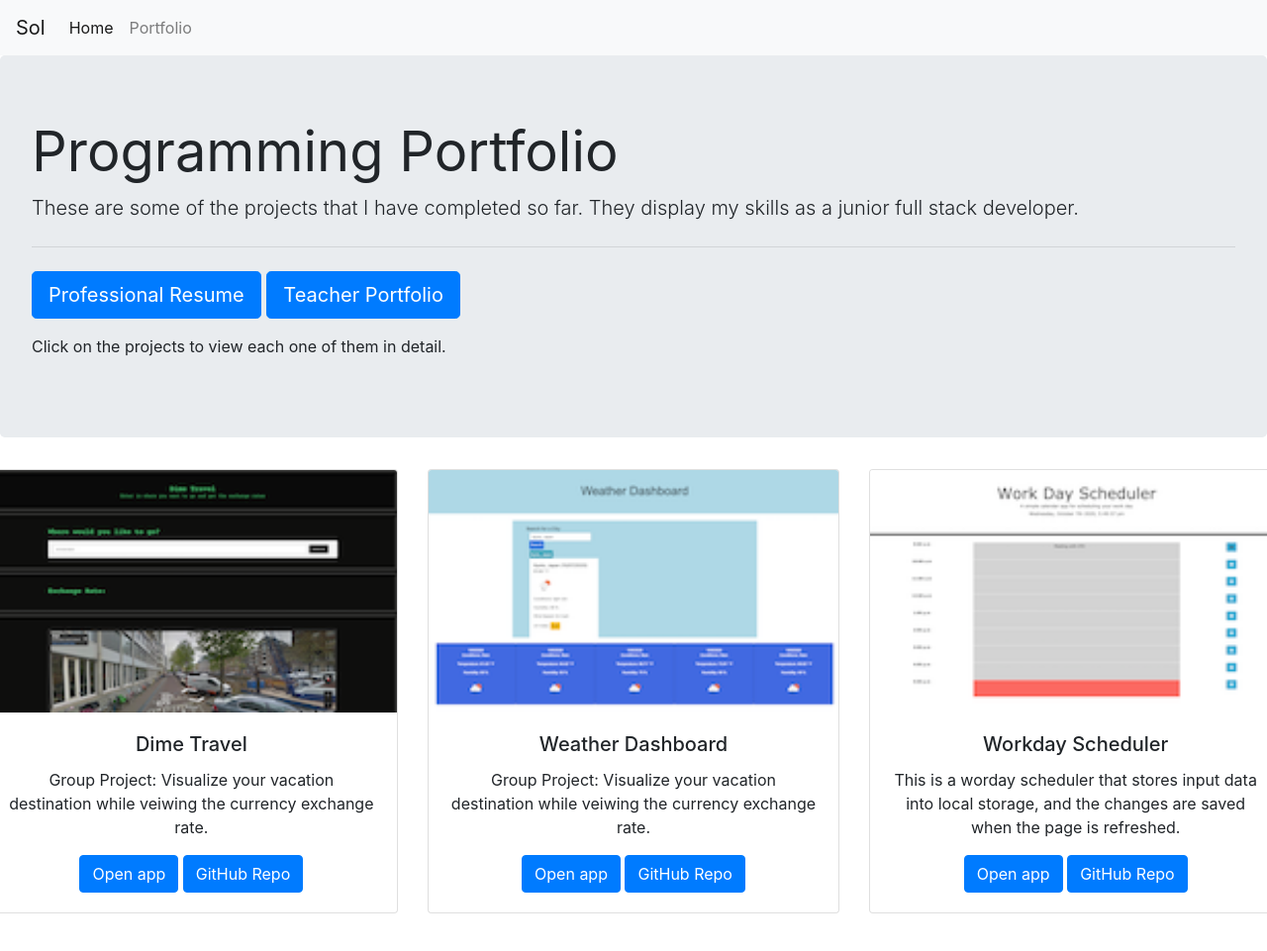
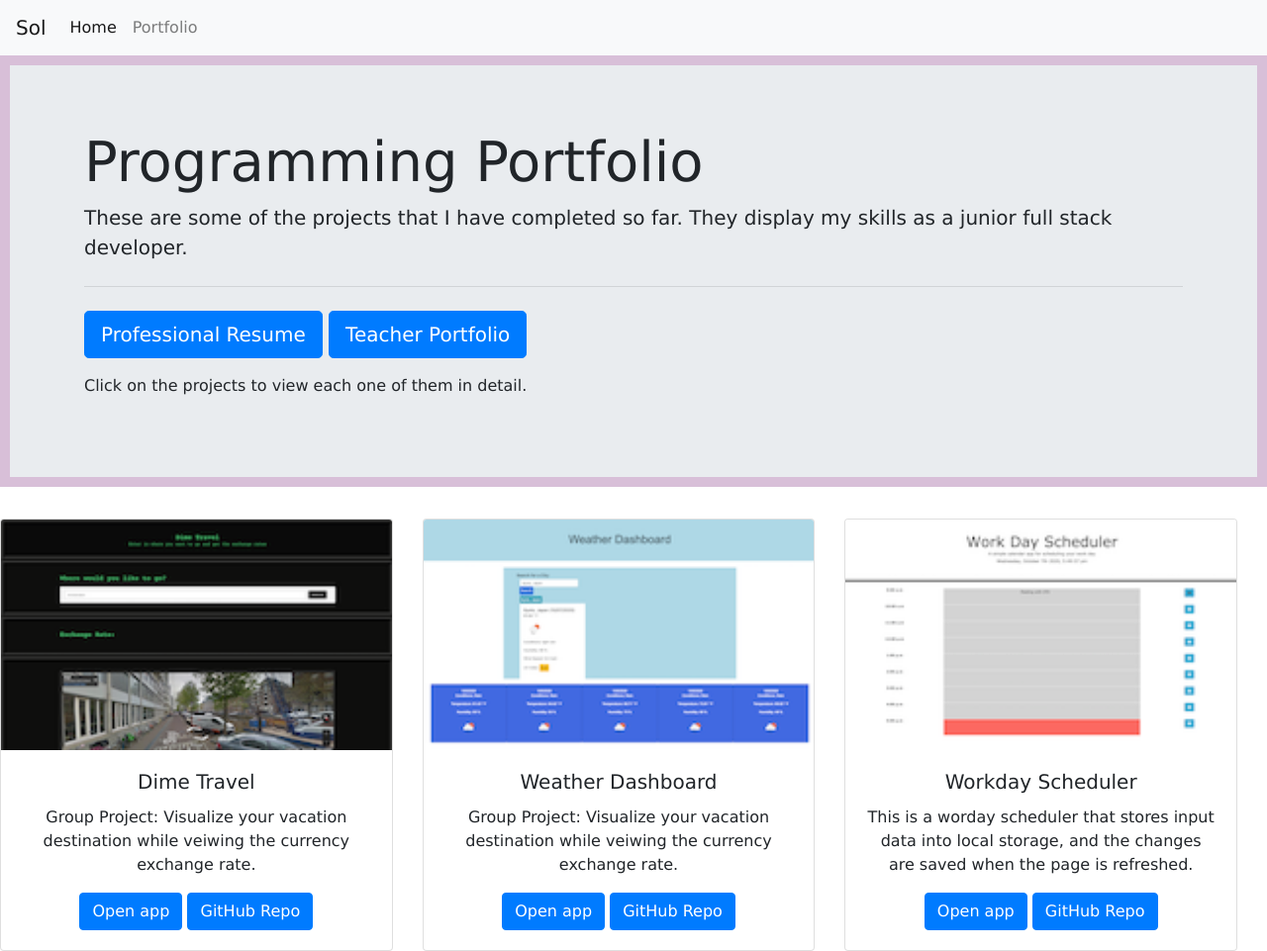
Before and after one commit to solaguirre/solaguirre.github.io, a plain HTML site: page portfolio.html in a window 1280 px wide. Shown: the top 961 px of the page at 99% size. Before the commit the page ends 923 px from the top, so only its background shows below. Drawn offline with nearby package versions, Linux system fonts and the light colour scheme.

Commit message:
Updated portfolio, addedd css styling link to portfolio.

```diff
--- a/assets/css/style.css
+++ b/assets/css/style.css
@@ -1,6 +1,9 @@
-
+*{
+    font-family: Verdana, Geneva, Tahoma, sans-serif;
+}
 .container ul {
     list-style-type: none;
+
 }
 
 .container ul li{
@@ -10,6 +13,7 @@
 
 .col {
     align-self: flex-start;
+
 }
 
 .footer ul{
@@ -20,5 +24,15 @@
     display: inline-block;
     margin-left: 25px;
 }
-.btn { padding-top: 16px;
+
+.btn {
+    color: thistle;
+    padding-top: 16px;
  }
+
+ .jumbotron {
+    border-width: 10px;
+    border-style: solid;
+    border-color: thistle;
+    widows: 100px;
+ }
--- a/portfolio.html
+++ b/portfolio.html
@@ -5,6 +5,7 @@
     <!-- Required meta tags -->
     <meta charset="utf-8">
     <meta name="viewport" content="width=device-width, initial-scale=1, shrink-to-fit=no">
+    <link rel="stylesheet" type="text/css" href="assets/css/style.css">
 
     <!-- Bootstrap CSS -->
     <link rel="stylesheet" href="https://stackpath.bootstrapcdn.com/bootstrap/4.5.2/css/bootstrap.min.css"
@@ -37,25 +38,26 @@
         </div>
     </nav>
 
-    <section class="container2">
-        <div class="jumbotron">
+    <section class="jumbotron jumbotron-fluid">
+        <div class="container">
             <h1 class="display-4"><b>Programming Portfolio</b> </h1>
             <p class="lead">These are some of the projects that I have completed so far. They display my skills as a
                 junior full stack developer. </p>
             <hr class="my-4">
 
             <p class="lead">
-                <a class="btn btn-primary btn-lg" href="assets/ProfessionalResumeMarisolAguirre.pdf"
+                <a id="button1" class="btn btn-primary btn-lg" href="assets/ProfessionalResumeMarisolAguirre.pdf"
                     role="button">Professional Resume</a>
 
-                <a class="btn btn-primary btn-lg" href="https://sites.google.com/view/sritaaguirre/home"
+                <a id="button1" class="btn btn-primary btn-lg" href="https://sites.google.com/view/sritaaguirre/home"
                     role="button">Teacher Portfolio</a>
             <p>Click on the projects to view each one of them in detail.</p>
             </p>
         </div>
     </section>
+
     <main class="row">
-        <div class="card-deck">
+        <div class="card-deck container-fluid">
             <div class="card text-center">
                 <img class="card-img-top" src="assets/Images/Dimetravel2.png" alt="Dime Travel web app site page.">
                 <div class="card-body">
```
Also changed, not shown: index.html (+0 -4 lines), assets/Images/400-contact.png (deleted), assets/Images/400-index .png (deleted), assets/Images/400-portfolio.png (deleted), assets/Images/768-contact.png (deleted), assets/Images/768-index.png (deleted), assets/Images/768-portfolio.png (deleted), assets/Images/992-contact.png (deleted), assets/Images/992-index.png (deleted), assets/Images/992-portfolio.png (deleted), assets/Images/Multnomah falls.JPG (deleted), assets/Images/doggo.JPG (deleted), assets/Images/florecita.jpeg (deleted), assets/Images/macaco.JPG (deleted), 1 more files, 1 other file.
